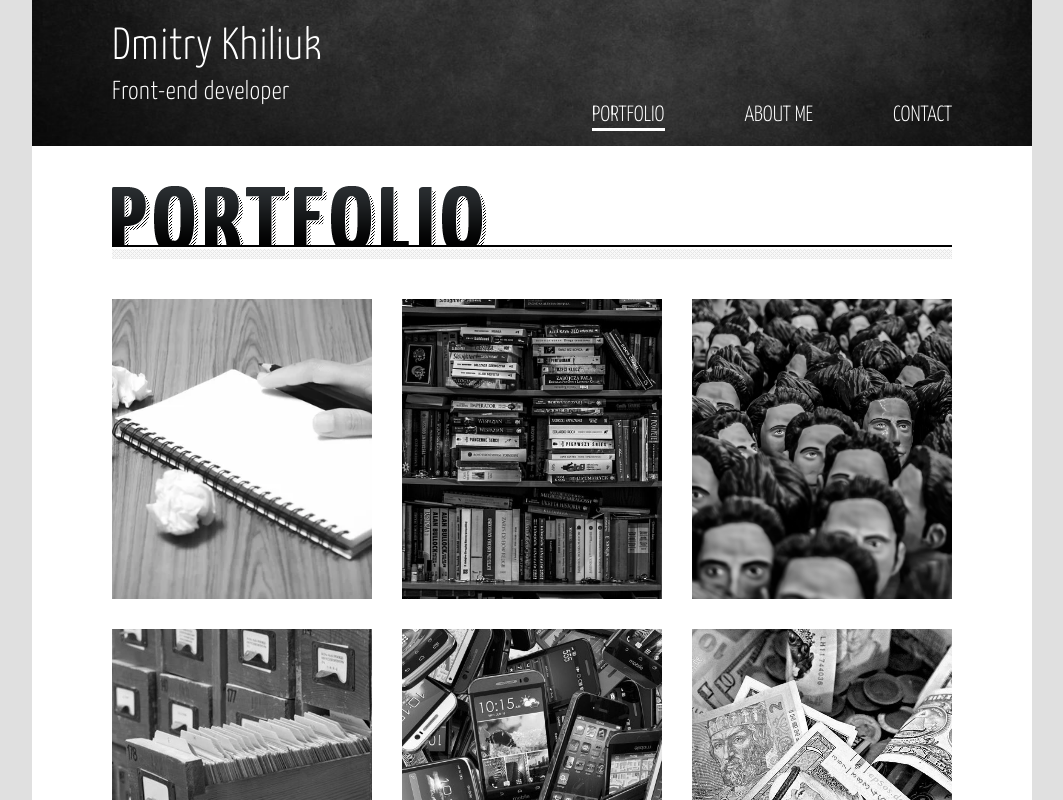
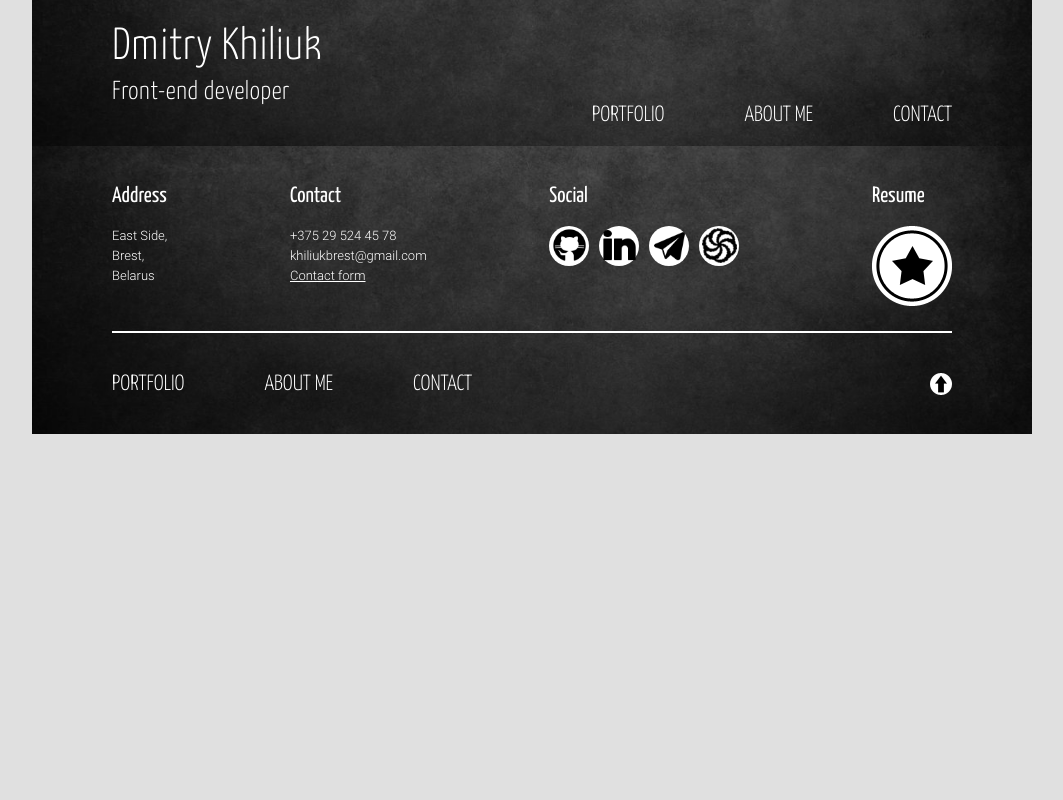
Before and after one commit to DmitryKhiliuk/portfolio-new-, a React (Create React App) app: page /#/ in a window 1280 px wide. Shown: the top 800 px of the page, without its empty margins (108-1171 px from the left). Built offline with nearby package versions, Linux system fonts and the light colour scheme; a web font is replaced by a local one.

Commit message:
update to browserRouter

```diff
--- a/package.json
+++ b/package.json
@@ -28,7 +28,7 @@
     "react-hook-form": "^7.33.1",
     "react-redux": "^8.0.2",
     "react-reveal": "^1.2.2",
-    "react-router-dom": "^6.3.0",
+    "react-router-dom": "^6.21.3",
     "react-scripts": "5.0.1",
     "redux": "^4.2.0",
     "sass": "^1.53.0",
--- a/src/App.tsx
+++ b/src/App.tsx
@@ -13,19 +13,19 @@ const back = {
 }
 function App() {
   return (
-      <HashRouter>
+      <BrowserRouter>
           <div className="App">
               <Header background={back}/>
               <div>
                   <Routes>
-                      <Route path={'/'} element={<Portfolio/>}/>
+                      <Route path={'/portfolio-new-'} element={<Portfolio/>}/>
                       <Route path={'/aboutMe'} element={<AboutMe/>}/>
                       <Route path={'/contacts'} element={<Contacts/>}/>
                   </Routes>
               </div>
               <Footer background={back}/>
           </div>
-      </HashRouter>
+      </BrowserRouter>
   );
 }
 
--- a/src/Components/Navigation/Navigation.tsx
+++ b/src/Components/Navigation/Navigation.tsx
@@ -10,7 +10,7 @@ export const Navigation = () => {
 
     return (
         <nav className={s.nav}>
-            <NavLink to={'/'} className={setActive}>PORTFOLIO</NavLink>
+            <NavLink to={'/portfolio-new-'} className={setActive}>PORTFOLIO</NavLink>
             <NavLink to={'/aboutMe'} className={setActive}>ABOUT ME</NavLink>
             <NavLink to={'/contacts'} className={setActive}>CONTACT</NavLink>
         </nav>
--- a/src/Components/Navigation/NavigationMobile.tsx
+++ b/src/Components/Navigation/NavigationMobile.tsx
@@ -48,7 +48,7 @@ export const NavigationMobile = () => {
 
                 }}
             >
-                <MenuItem onClick={handleClose}><NavLink to={'/'} className={s.item} >PORTFOLIO</NavLink></MenuItem>
+                <MenuItem onClick={handleClose}><NavLink to={'/portfolio-new-'} className={s.item} >PORTFOLIO</NavLink></MenuItem>
                 <MenuItem onClick={handleClose}><NavLink to={'/aboutMe'} className={s.item} >ABOUT ME</NavLink></MenuItem>
                 <MenuItem onClick={handleClose}><NavLink to={'/contacts'} className={s.item} >CONTACT</NavLink></MenuItem>
             </Menu>
```
Also changed, not shown: src/index.tsx (+1 -14 lines), 1 other file (tests, documents, lock files or other folders).
